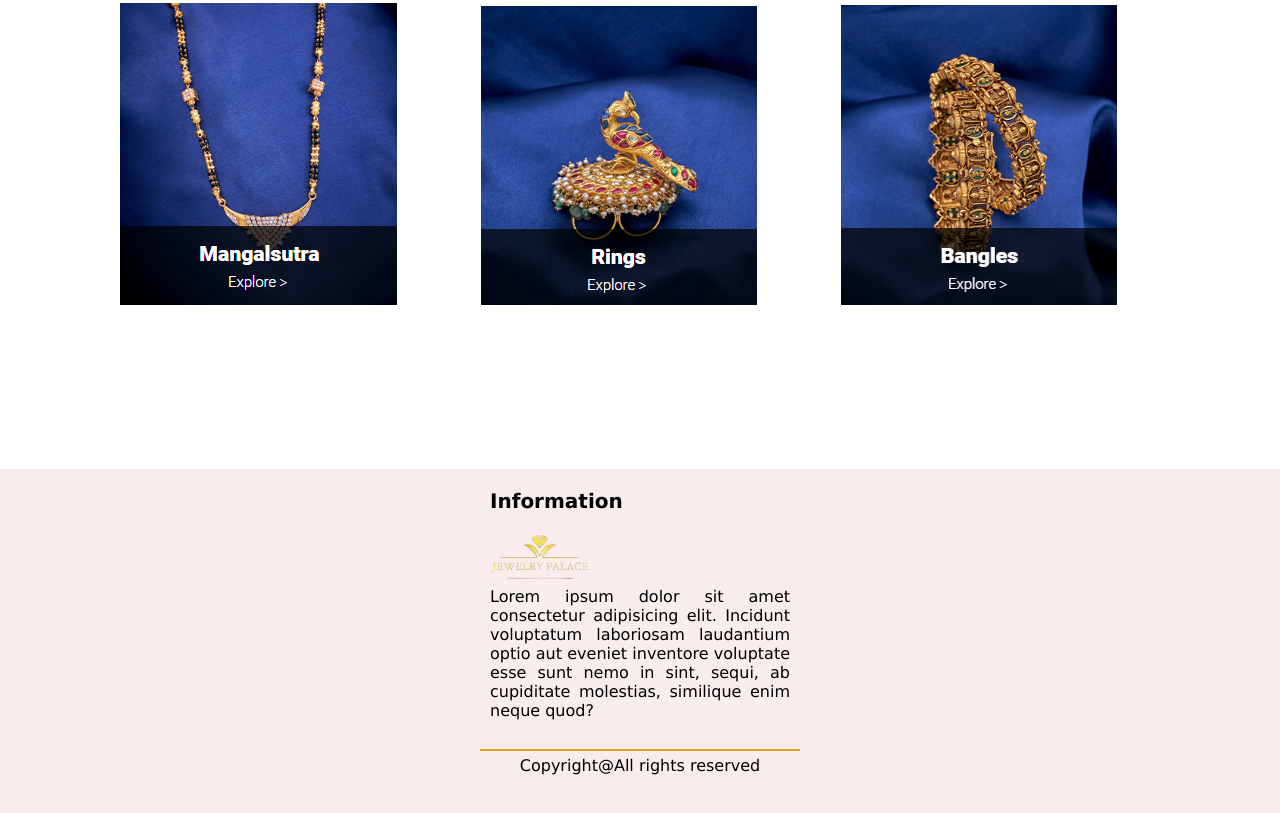
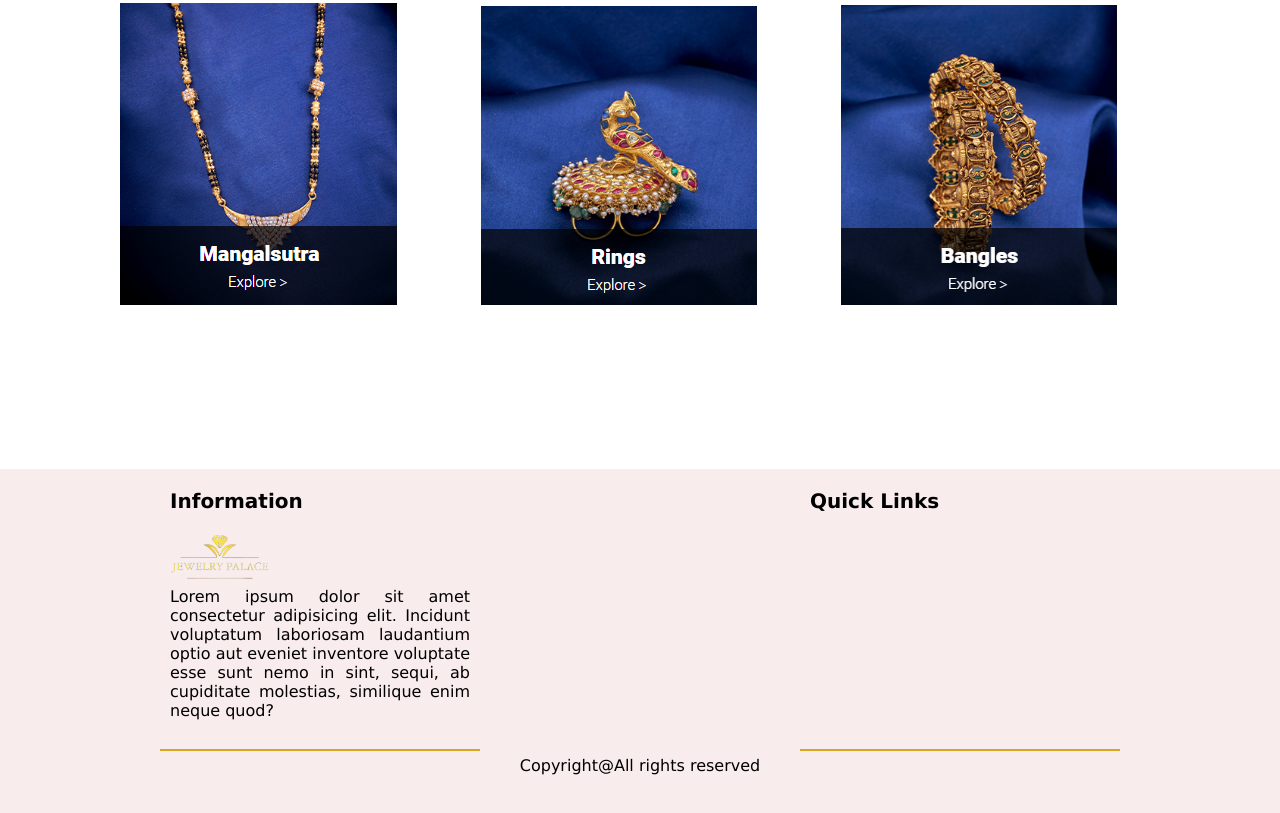
Before and after one commit to Tusharzade2002/icp8.0-html-css-javascript-group-project-3, a plain HTML site: page index.html in a window 1280 px wide. Shown: the part 1120-1933 px from the top of the page. Drawn offline with Linux system fonts and the light colour scheme.

Commit message:
quick link added

```diff
--- a/index.html
+++ b/index.html
@@ -67,7 +67,8 @@
                     neque quod?
                 </span>
             </div>
-
+            <div class="footer-box">
+                <span class="footer-title">Quick Links</span>
             </div>
 
             </div>
```
